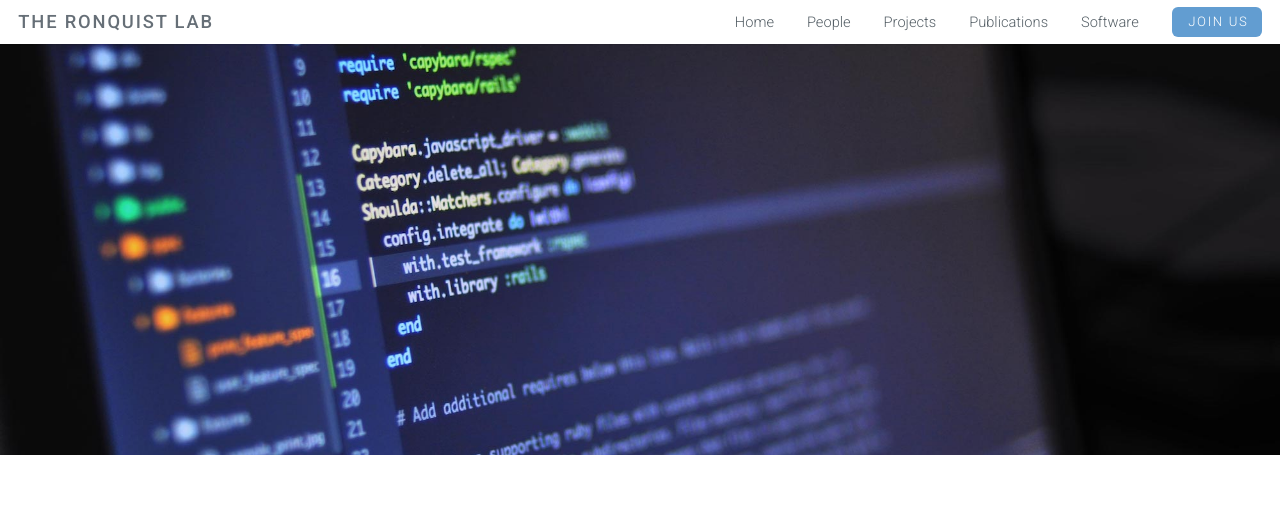
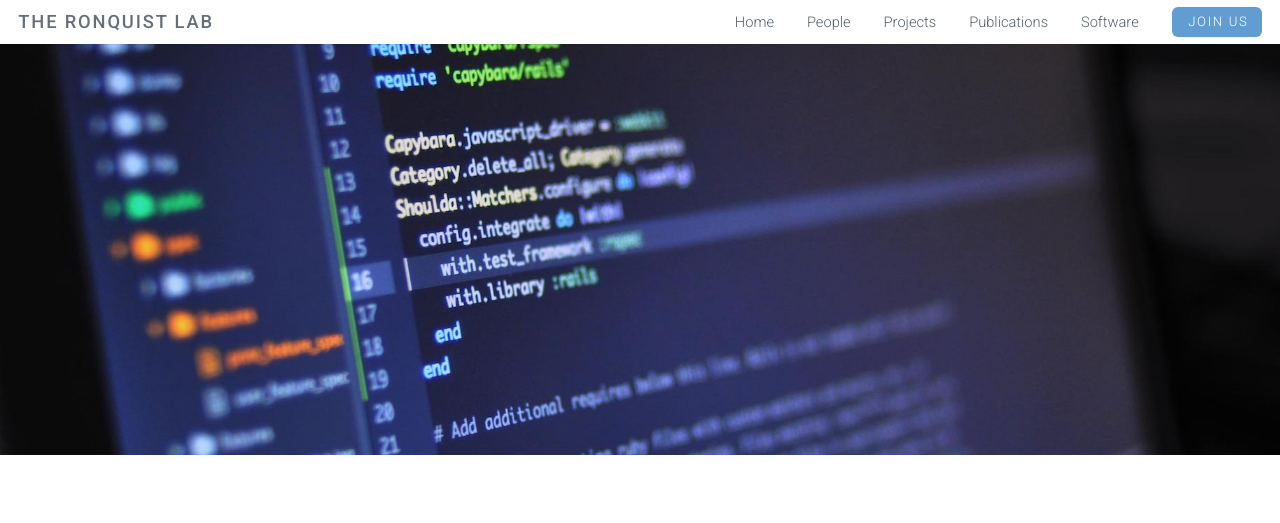
Before and after one commit to ronquistlab/ronquistlab.github.io, a Jekyll site: the page built from software.html, in a window 1280 px wide and 1400 px high. Shown: the top 523 px of the window. Built offline with Jekyll 4.4.1, drawn with Linux system fonts in a browser that asks for light colours; grey boxes are pictures that could not be loaded.

Commit message:
Updates.

```diff
--- a/css/style.css
+++ b/css/style.css
@@ -1087,6 +1087,9 @@
     padding: 14em 0;
     text-align: center;
     position: relative;
+    width: 1400px;
+    margin-left: auto;
+    margin-right: auto;
 }
 
 #banner-positions {
```
